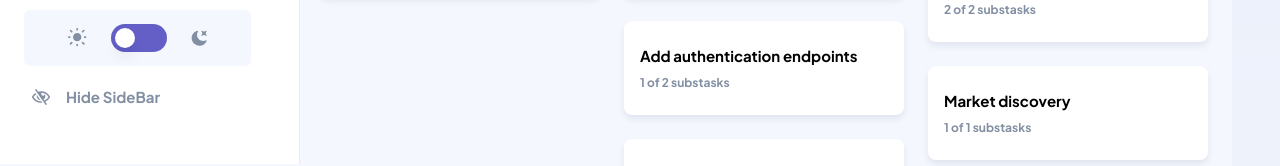
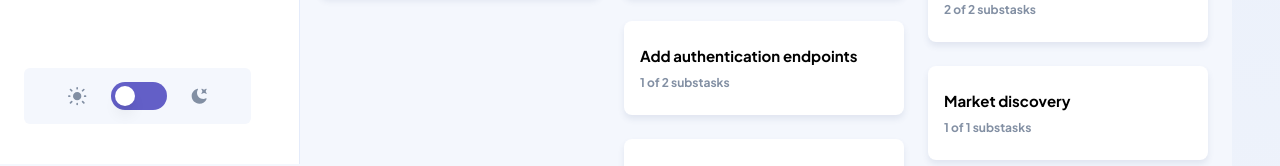
Before and after one commit to toriola998/Kanban, a React (Vite) app: page / in a window 1280 px wide. Shown: the part 636-802 px from the top of the page. Built offline with nearby package versions, Linux system fonts and the light colour scheme.

Commit message:
UPDATE: updated scroll overflow

```diff
--- a/src/components/shared/SideNav.jsx
+++ b/src/components/shared/SideNav.jsx
@@ -11,10 +11,10 @@ export default function SideNav() {
 
             <div className="pr-6 w-full absolute bottom-10">
                <ToggleTheme />
-               <button className="text-grey hover:text-main-purple hover:bg-grey-3 rounded-r-full mt-1 list-item">
+               {/* <button className="text-grey hover:text-main-purple hover:bg-grey-3 rounded-r-full mt-1 list-item">
                   <img src="/assets/icon-hide-sidebar.svg" alt="" />
                   Hide SideBar
-               </button>
+               </button> */}
             </div>
          </div>
       </nav>
--- a/src/routes/Home.jsx
+++ b/src/routes/Home.jsx
@@ -70,7 +70,7 @@ function App() {
                   deleteBoard={toggleShowDeleteBoard}
                />
 
-               <main className="overflow-scroll bg-light-grey-1 min-h-screen px-4 py-6 pt-24 md:pt-6 relative md:pl-[320px]">
+               <main className="hide-scrollbar overflow-scroll bg-light-grey-1 min-h-screen px-4 py-6 pt-24 md:pt-6 relative md:pl-[320px]">
                   <ColumnView
                      showEditBoard={toggleShowEditBoard}
                      handleShowTaskInfo={handleShowTaskInfo}
--- a/src/styles/modal.css
+++ b/src/styles/modal.css
@@ -38,3 +38,23 @@
 .modal-scroll::-webkit-scrollbar-thumb:hover {
    background: #a8a4ff;
 }
+
+/* Hide scrollbar for Chrome, Safari and Opera */
+.hide-scrollbar::-webkit-scrollbar {
+   display: none;
+}
+
+/* Hide scrollbar for IE, Edge and Firefox */
+.hide-scrollbar {
+   -ms-overflow-style: none; /* IE and Edge */
+   scrollbar-width: none; /* Firefox */
+}
+
+.hide-scrollbar {
+   scrollbar-width: none;
+   -ms-overflow-style: none;
+}
+.hide-scrollbar::-webkit-scrollbar {
+   width: 0px;
+   background: transparent;
+}
```
